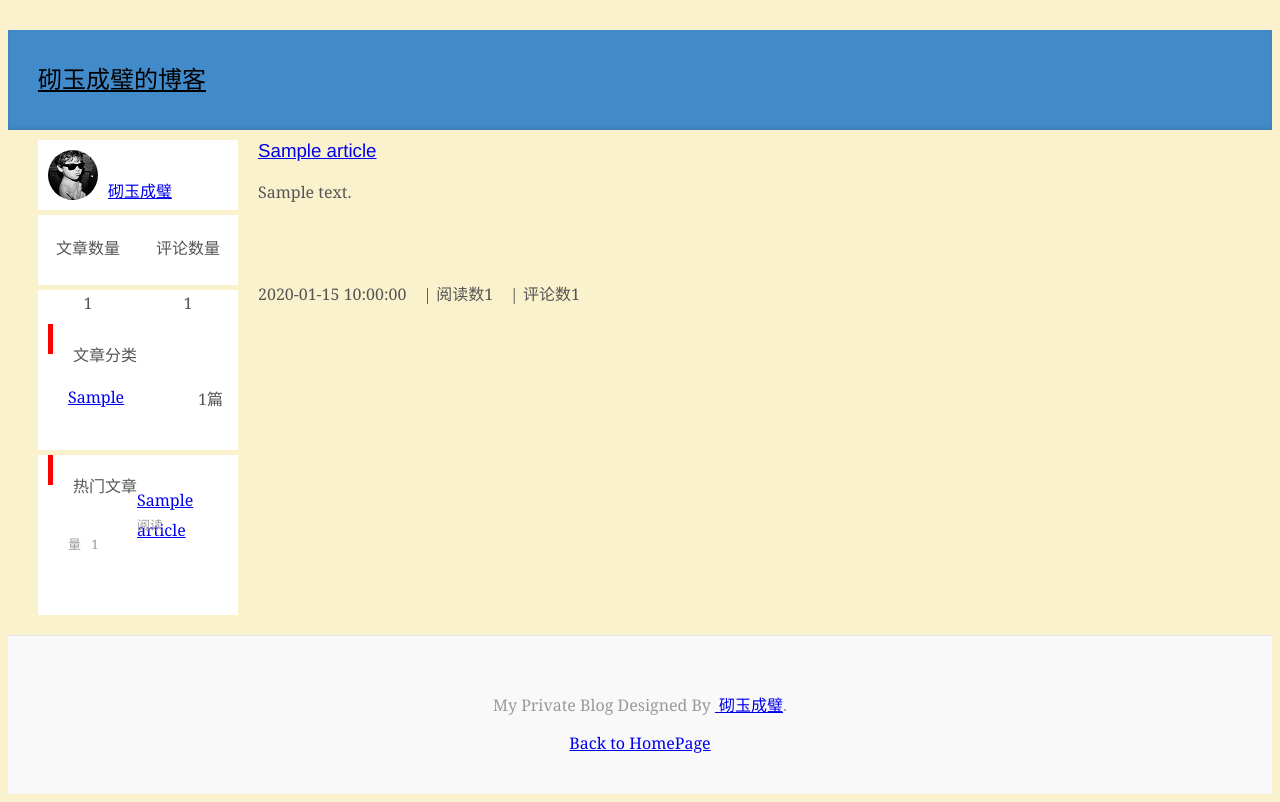
After one commit to JiaBaron/BootBlog, a Django app: template templates/typearticle.html in a window 1280 px wide. The commit adds this page. Run offline with Django 3.2, Linux system fonts and the light colour scheme; the template is opened without the code that fills it: values that come from a table or form of the project are taken from there, others are empty; tables that the repository leaves empty hold one stand-in row (values such as "Sample post"); some libraries are stand-ins or nearby versions.

Commit message:
1.完善功能

```diff
--- a/BootBlog/urls.py
+++ b/BootBlog/urls.py
@@ -22,4 +22,6 @@ urlpatterns = [
     url(r'ckeditor/', include('ckeditor_uploader.urls')),
     url('^$',base),
     url(r'^detail/&article_id=(\w+)',detail),
+    url(r'^typearticle/&artictype=(\w+)',typearticle),
+    url(r'^self_center/',self_center),
 ]
--- a/static/css/blog.css
+++ b/static/css/blog.css
@@ -193,7 +193,7 @@ h6, .h6 {
   padding: 40px 0;
   color: #999;
   text-align: center;
-  margin-top: 20px;
+  margin-top:50px;
   background-color: #f9f9f9;
   border-top: 1px solid #e5e5e5;
   clear: both;
--- a/templates/base.html
+++ b/templates/base.html
@@ -36,7 +36,8 @@
 {#    {% block heads %}#}
         <div class="blog-masthead" style="height: 100px;margin-top: 30px">
             <nav class="blog-nav" >
-              <h2 style="line-height: 100px;margin-left:30px">砌玉成璧的博客</h2>
+              <h2 style="line-height: 100px;margin-left:30px"><a href="/" style="color: black">砌玉成璧的博客</a></h2>
+
             </nav>
 
         </div>
@@ -45,7 +46,7 @@
         <div class="head">
             <div id="img">
             </div>
-            <p style="float: left;margin-left: 20px">砌玉成璧</p>
+            <p style="float: left;margin-left: 20px"><a href="/self_center/">砌玉成璧</a></p>
         </div>
         <div class="js" style="margin-top: 80px;height: 70px;">
             <p style="width: 100px;height: 35px;float: left;text-align: center;line-height: 35px">文章数量</p>
@@ -59,7 +60,7 @@
                 <p style="width: auto;height:30px;float: left ;margin-left: 20px;line-height: 30px">文章分类</p>
             </div>
             {% for types ,count in type_list.items %}
-            <div style="width: 130px;height: 30px;float: left;margin-left:30px">{{ types }}</div>
+            <div style="width: 130px;height: 30px;float: left;margin-left:30px;"><a href="/typearticle/&artictype={{ types }}">{{ types }}</a></div>
             <div style="width: 30px;height: 30px;float: left;margin-right: 10px">{{ count }}篇</div>
             {% endfor %}
         </div>
@@ -70,7 +71,7 @@
             </div>
             {% for titles ,art_xq in popular_article.items %}
                 {% for count ,id in art_xq.items %}
-            <div style="width: 170px;height: 30px;margin-left:30px;line-height: 30px"><a href="/detail/&article_id={{ id }}">{{ titles }}</a></div>
+            <div style="width: 170px;height: 30px;margin-left:30px;line-height: 30px;"><a href="/detail/&article_id={{ id }}">{{ titles }}</a></div>
 
             <div style="width:100px;height: 30px;margin-left: 30px;font-size: small;color: #9d9d9d;">阅读量 &nbsp;&nbsp;{{ count }}</div>
                 {% endfor %}
@@ -117,3 +118,6 @@
 
 </body>
         </html>
+{% block script %}
+
+{% endblock %}
--- /dev/null
+++ b/templates/typearticle.html
@@ -0,0 +1,29 @@
+{% extends 'base.html' %}
+
+{% block article_lists %}
+   {% if typearts %}
+      {% for article in typearts %}
+
+        <div class="panel panel-info" style="width: 80%;height: auto;float: left;margin-left: 20px;margin-top: 10px">
+              <div class="panel-heading">
+                <h3 class="panel-title"><a href="/detail/&article_id={{ article.id }}">{{ article.title }}</a></h3>
+              </div>
+              <div class="panel-body" style="overflow: hidden;height: 100px;">
+                {{ article.content|safe }}
+              </div>
+              <div class="panel-footer panel-default">
+                  <span>{{ article.times|safe}}</span>&nbsp;&nbsp;&nbsp;&nbsp;|
+                  <span>阅读数{{ article.read_count|safe}}</span>&nbsp;&nbsp;&nbsp;&nbsp;|
+                  <span>评论数{{ article.comment_count |safe }}</span>
+              </div>
+        </div>
+       {% endfor %}
+   {% else %}
+           <div style="width: 80%;height: 50px;float: left;margin-left: 20px;margin-top: 100px ;text-align: center;line-height: 50px">
+               <h1>小主很懒，什么都没留下~~~</h1>
+           </div>
+
+   {% endif %}
+
+
+{% endblock %}
```
Also changed, not shown: SelfBlog/views.py (+10 -1 lines), templates/detail.html (+7 -2 lines), templates/self_center.html (added, +31 -0 lines), static/images/ll.jpg (added).
